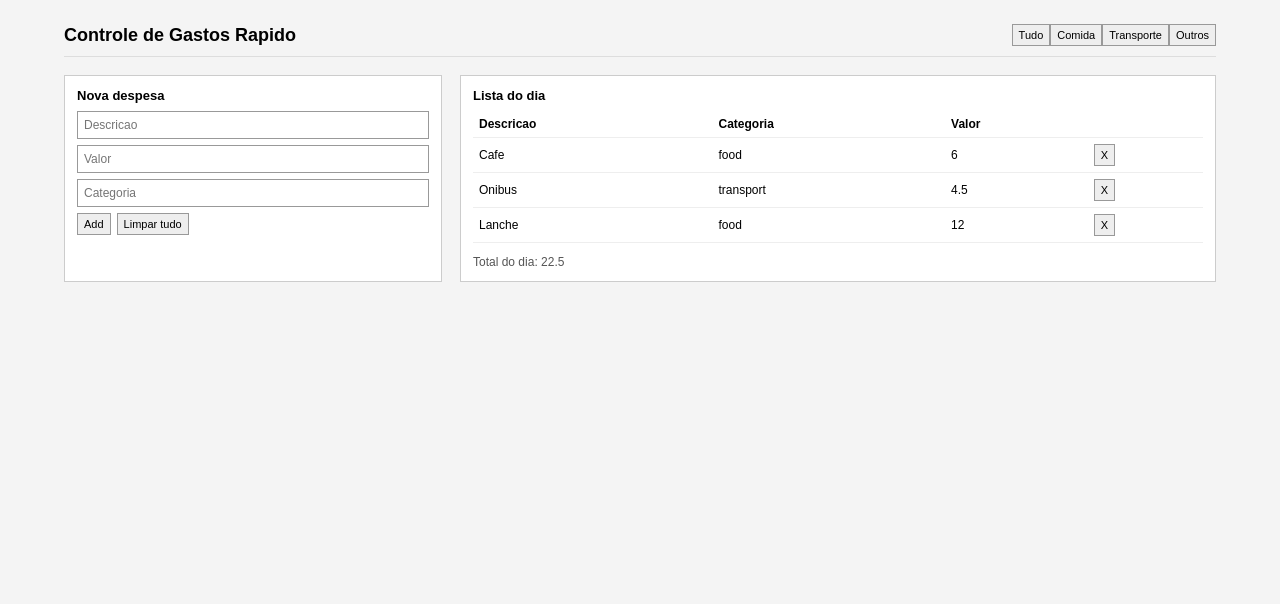
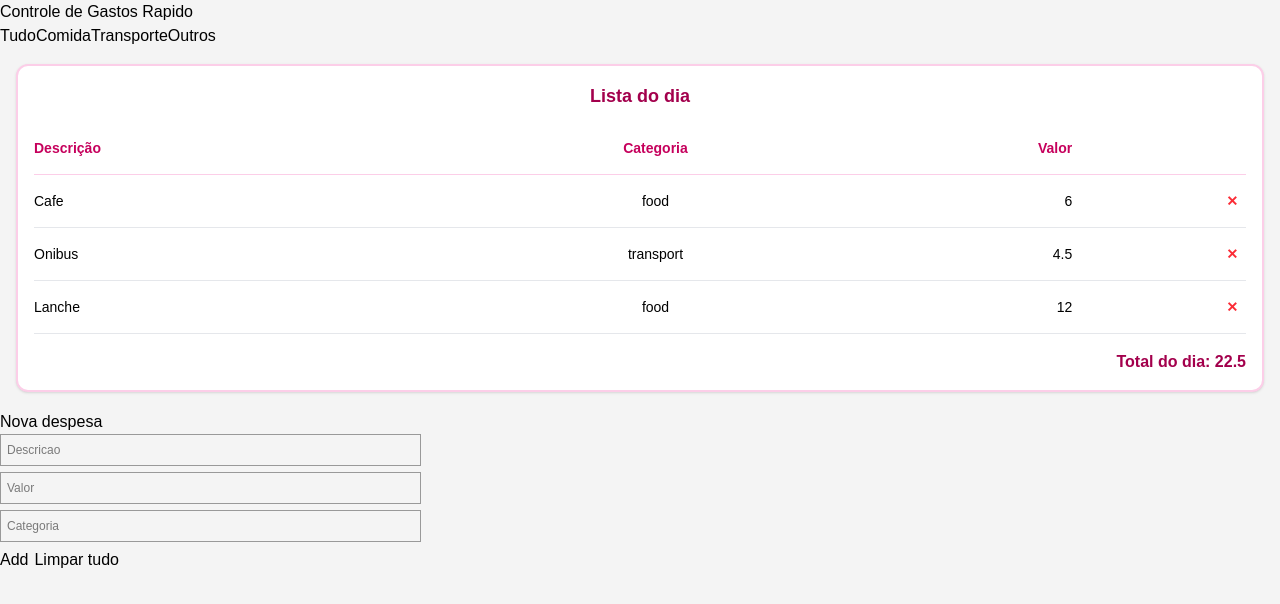
Before and after one commit to trabalhos-amanda-e-heloisa/bad-expence-tracker, a Vue app: page / in a window 1280 px wide. Shown: the top 604 px of the page. Built offline with nearby package versions, Linux system fonts and the light colour scheme.

Commit message:
FEAT: ExpenceList corrigido #2

```diff
--- a/package.json
+++ b/package.json
@@ -9,6 +9,8 @@
     "preview": "vite preview"
   },
   "dependencies": {
+    "@tailwindcss/vite": "^4.2.1",
+    "tailwindcss": "^4.2.1",
     "vue": "^3.4.0"
   },
   "devDependencies": {
--- a/src/App.vue
+++ b/src/App.vue
@@ -1,5 +1,6 @@
 <script setup>
 import { useExpenses } from './composables/useExpenses';
+import ExpenseList from './components/records/ExpenceList.vue';
 
 const {
     expenses,
@@ -26,6 +27,13 @@ const {
                 <button class="small-btn" @click="filter = 'other'">Outros</button>
             </div>
         </div>
+        <div>
+            <ExpenseList
+                :filtered="filtered"
+                :total="total"
+                :removeExpense="removeExpense"
+            />
+        </div>
 
         <div class="layout">
             <div class="panel">
@@ -38,34 +46,6 @@ const {
                     <button class="small-btn" @click="clearAll">Limpar tudo</button>
                 </div>
             </div>
-
-            <div class="panel">
-                <h2>Lista do dia</h2>
-                <table class="table">
-                    <thead>
-                        <tr>
-                            <th>Descricao</th>
-                            <th>Categoria</th>
-                            <th>Valor</th>
-                            <th></th>
-                        </tr>
-                    </thead>
-                    <tbody>
-                        <tr v-for="item in filtered" :key="item.id">
-                            <td>{{ item.title }}</td>
-                            <td>{{ item.category }}</td>
-                            <td>{{ item.value }}</td>
-                            <td>
-                                <button class="small-btn" @click="removeExpense(item.id)">X</button>
-                            </td>
-                        </tr>
-                    </tbody>
-                </table>
-
-                <div class="summary">
-                    Total do dia: {{ total }}
-                </div>
-            </div>
         </div>
     </div>
 </template>
--- /dev/null
+++ b/src/components/records/ExpenceList.vue
@@ -0,0 +1,59 @@
+<script setup>
+defineProps({
+  filtered: Array,
+  total: Number,
+  removeExpense: Function
+})
+</script>
+
+<template>
+  <div class="bg-white border-2 border-pink-200 rounded-xl shadow-sm p-4 m-4">
+
+    <h2 class="text-lg font-semibold text-pink-800 text-center mb-3">
+      Lista do dia
+    </h2>
+
+    <table class="w-full text-sm">
+      <thead class="text-pink-700 border-b border-pink-200">
+        <tr>
+          <th class="text-left py-4">Descrição</th>
+          <th class="text-center py-4">Categoria</th>
+          <th class="text-right py-4">Valor</th>
+          <th></th>
+        </tr>
+      </thead>
+
+      <tbody>
+        <tr
+          v-for="item in filtered"
+          :key="item.id"
+          class="border-b border-gray-200 hover:bg-pink-50 transition"
+        >
+          <td class="py-4">{{ item.title }}</td>
+
+          <td class="text-center py-4">
+            {{ item.category }}
+          </td>
+
+          <td class="text-right py-4 font-medium">
+            {{ item.value }}
+          </td>
+
+          <td class="text-right">
+            <button
+              class="text-red-500 hover:text-red-700 font-bold px-2"
+              @click="removeExpense(item.id)"
+            >
+              ✕
+            </button>
+          </td>
+        </tr>
+      </tbody>
+    </table>
+
+    <div class="mt-4 text-right text-pink-800 font-semibold">
+      Total do dia: {{ total }}
+    </div>
+
+  </div>
+</template>
--- a/src/style.css
+++ b/src/style.css
@@ -1,3 +1,4 @@
+@import "tailwindcss";
 * {
   box-sizing: border-box;
 }
@@ -8,41 +9,11 @@ body {
   background: #f4f4f4;
 }
 
-.app {
-  max-width: 1200px;
-  margin: 0 auto;
-  padding: 24px;
-}
-
-.header {
-  display: flex;
-  justify-content: space-between;
-  align-items: center;
-  border-bottom: 1px solid #ddd;
-  padding-bottom: 10px;
-}
-
-.header h1 {
-  margin: 0;
-  font-size: 18px;
-}
-
 .layout {
   display: grid;
   grid-template-columns: 1fr 2fr;
   gap: 18px;
   margin-top: 18px;
-}
-
-.panel {
-  background: #fff;
-  border: 1px solid #ccc;
-  padding: 12px;
-}
-
-.panel h2 {
-  margin: 0 0 8px 0;
-  font-size: 13px;
 }
 
 .input {
@@ -57,30 +28,3 @@ body {
   display: flex;
   gap: 6px;
 }
-
-.small-btn {
-  font-size: 11px;
-  padding: 4px 6px;
-  border: 1px solid #999;
-  background: #eee;
-  cursor: pointer;
-}
-
-.table {
-  width: 100%;
-  border-collapse: collapse;
-  font-size: 12px;
-}
-
-.table th,
-.table td {
-  border-bottom: 1px solid #eee;
-  padding: 6px;
-  text-align: left;
-}
-
-.summary {
-  margin-top: 12px;
-  font-size: 12px;
-  color: #555;
-}
--- a/vite.config.js
+++ b/vite.config.js
@@ -1,6 +1,7 @@
 import { defineConfig } from 'vite';
 import vue from '@vitejs/plugin-vue';
+import tailwindcss from '@tailwindcss/vite'
 
 export default defineConfig({
-  plugins: [vue()],
+  plugins: [vue(), tailwindcss()],
 });
```
Also changed, not shown: 1 other file (tests, documents, lock files or other folders).
